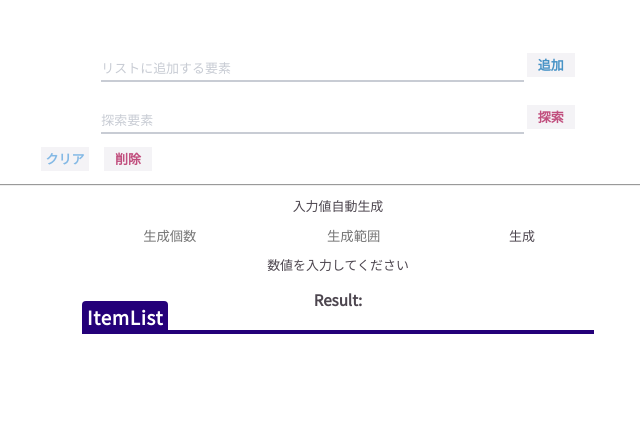
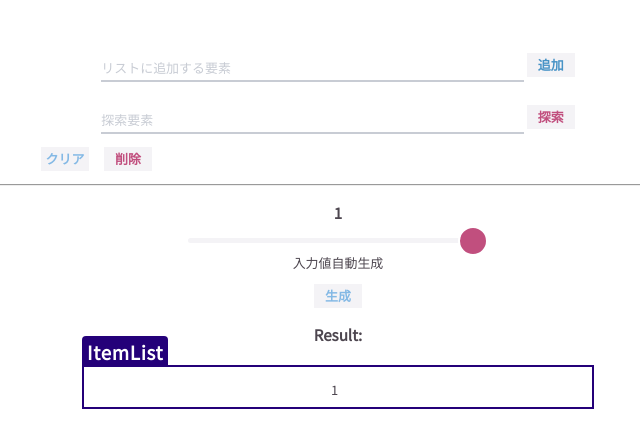
Before and after one commit to a-pompom/js-algorithm, a plain HTML site: page index.html in a window 1280 px wide. Both pictures are taken after a click on the button "生成". Shown: the whole page, without its empty margins (302-942 px from the left). Drawn offline with Linux system fonts and the light colour scheme.

Commit message:
自動生成機能調整 #14

```diff
--- a/index.html
+++ b/index.html
@@ -31,22 +31,15 @@
                     </ul>
             </div>
 
-
-
-                <div>
-
-                </div>
-                <div>
-
-                </div>
-
                 <hr>
+                <h3 id="autoGenerateValue">1</h3>
+                <label for="autoGenerateValue">
+                	<input type="range" id="autoGenerator" max="4" min="1" step="1" value="10" class="auto-generator">
+                </label>
 
                 <p>入力値自動生成</p>
                 <div>
-                    <input type="text" placeholder="生成個数" id="generateCount">
-                    <input type="text" placeholder="生成範囲" id="generateRange">
-                    <button type="button" id="generateButton">生成</button>
+                    <button type="button" id="generateButton" class="button--generate">生成</button>
                 </div>
 
                 <p id="errorMessageText"></p>
--- a/script.js
+++ b/script.js
@@ -83,35 +83,26 @@ let app = (() => {
      */
     function generateItem() {
         // 生成個数
-        let generateCount = document.getElementById('generateCount').value
-        // 生成範囲
-        let generateRange = document.getElementById('generateRange').value;
+        let generateCount = parseInt(document.getElementById('autoGenerateValue').textContent);
 
-        // 数値か
-        if (!validator.validateNumericInput(generateCount) || !validator.validateNumericInput(generateRange)) {
-            setErrorMessage('数値を入力してください');
-            return;
-        }
-        generateCount = parseInt(generateCount);
-        generateRange = parseInt(generateRange);
+		clear();
+        deleteElement();
 
-        // 生成個数が生成範囲より十分に小さいか
-        if (!validator.validateGenerateCountLtRange()) {
-            setErrorMessage('生成個数が多すぎます');
-            return;
-        }
+		let seedItemList = [];
+		for (let i = 1; i < generateCount + 1; i++) {
+			seedItemList.push(i);
+		}
 
-        // ランダムに探索要素を生成
-        for (let i = 0; i < generateCount; i++) {
-            let generatedValue = Math.floor(Math.random() * generateRange) + 1;
+		// シャッフル
+		for (let x = seedItemList.length - 1; x > 0; x--) {
+        const j = Math.floor(Math.random() * (x + 1));
+        [seedItemList[x], seedItemList[j]] = [seedItemList[j], seedItemList[x]];
+    	}
 
-            // 探索要素が重複すると探索・ソートアルゴリズムが正確に適用できなくなるので、ユニークになるよう調整
-            while(itemList.includes(generatedValue)) {
-                generatedValue = Math.floor(Math.random() * generateRange) + 1;
-            }
-            itemList.push(generatedValue);
-            appendItemDOM();
-        }
+		seedItemList.forEach((element) => {
+			itemList.push(element);
+			appendItemDOM();
+		});
 
     }
 
@@ -221,6 +212,16 @@ let app = (() => {
 
             validator = new Validator();
             dom = new DomManipulator();
+
+			console.log(document.getElementById('autoGenerator'));
+			document.getElementById('autoGenerator').addEventListener('mouseup', (() => {
+				console.log('changed');
+				let power = document.getElementById('autoGenerator').value;
+
+				document.getElementById('autoGenerateValue').textContent = Math.pow(10, power);
+				console.log(document.getElementById('autoGenerateValue').textContent);
+			}))
+
         }
 
     }
--- a/style/_item-module.scss
+++ b/style/_item-module.scss
@@ -43,3 +43,42 @@
 		background-color: #C14F7E;
 	}
 }
+
+.button--generate {
+	@extend %button--simple;
+	width: 48px;
+	height: 24px;
+
+	background-color: #F4F3F6;
+	color: #84B9E5;
+
+	&:hover {
+		background-color: #84B9E5;
+	}
+}
+
+.auto-generator {
+	display: block;
+	-webkit-appearance: none;
+	background-color: #F4F3F6;
+	width: 300px;
+	height: 5px;
+	border-radius: 5px;
+	outline: 0;
+	margin: 10px auto;
+
+	&::-webkit-slider-thumb {
+		-webkit-appearance: none;
+		background-color: #C14F7E;
+		width: 30px;
+		height: 30px;
+		border-radius: 50%;
+		border: 2px solid white;
+		cursor: pointer;
+		transition: .3s ease-in-out;
+
+		&:active {
+			transform: scale(1.6);
+		}
+	}
+}
```
Also changed, not shown: style/style.css.
